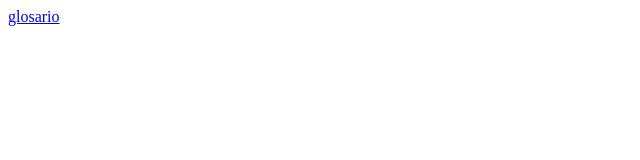
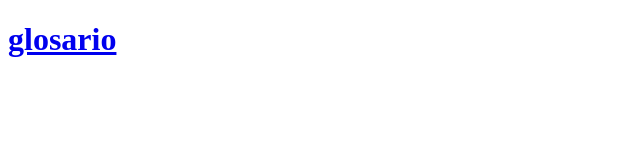
Before and after one commit to obandsalex06/repositorio_evidencias, a plain HTML site: page moderm-html-site/index.html in a window 1280 px wide. Shown: the whole page, without its empty margins (0-640 px from the left). Drawn offline with Linux system fonts and the light colour scheme.

Commit message:
Modificaciones de codigo

```diff
--- a/moderm-html-site/index.html
+++ b/moderm-html-site/index.html
@@ -6,6 +6,6 @@
     <title>Document</title>
 </head>
 <body>
-    <a href="./_html/glosario.html">glosario</a>
+    <a href="./_html/glosario.html" target="_blank"><h1>glosario</h1></a>
 </body>
 </html>
```
Also changed, not shown: moderm-html-site/_html/glosario.html (+1 -1 lines), moderm-html-site/_html/glosario2.html (+1 -0 lines).
